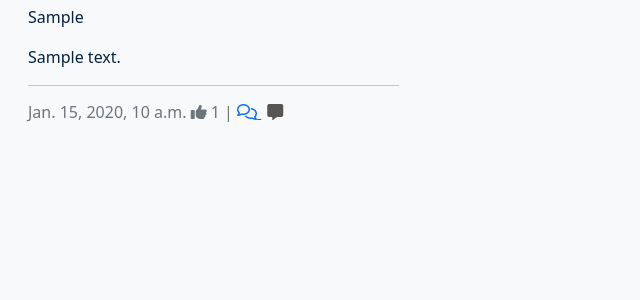
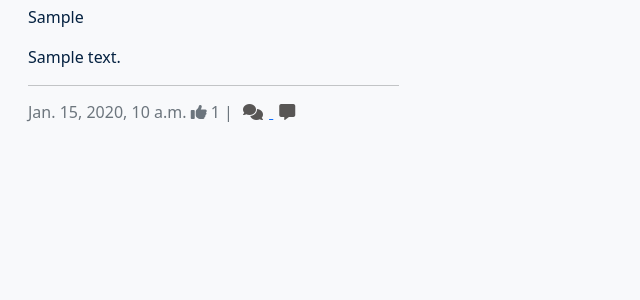
Before and after one commit to HumaIlyas/DjangoNews, a Django app: page / in a window 1280 px wide. Shown: the part 163-463 px from the top of the page, without its empty margins (0-640 px from the left). Run offline with Django 3.2, Linux system fonts and the light colour scheme; a user stored in the database is signed in; data comes from the database, SQL or seed files in the repository; tables that the repository leaves empty hold one stand-in row (values such as "Sample post"); parts of the project's set-up code (start-up, migrations or seed data) failed here and were passed over; some libraries are stand-ins or nearby versions.

Commit message:
Save changes

```diff
--- a/news/urls.py
+++ b/news/urls.py
@@ -6,7 +6,7 @@
     path("", views.CommentList.as_view(), name='news/post_detail'),
     path('category/<str:category>', views.PostCategory.as_view(), name='category'),
     path('<slug:slug>/', views.PostDetail.as_view(), name='news/post_detail'),
-    path('<slug:slug>/', views.PostComment.as_view(), name='home'),
+    path('<slug:slug>/', views.PostComment.as_view(), name='comment_post'),
     path('like/<slug:slug>', views.PostLike.as_view(), name='like_post'),
     path('delete/<slug:slug>', views.PostDelete.as_view(), name='delete_post'),
     path('approve/<slug:slug>', views.CommentApproval.as_view(), name='approve_comment'),
--- a/static/css/style.css
+++ b/static/css/style.css
@@ -183,6 +183,20 @@
     border: none;
 }
 
+/* comment on a post */
+.btn-comment {
+    color: #585655;
+    border: none;
+    background: transparent;
+}
+
+.btn-comment:hover,
+.btn-comment:active {
+    color: #363534;
+    background: transparent;
+    border: none;
+}
+
 /* message for approval of comment */
 .btn-msg {
     color: #585655;
--- a/templates/news/index.html
+++ b/templates/news/index.html
@@ -42,10 +42,12 @@
                             <hr />
                             <p class="card-text text-muted h6">{{ post.created_on}}
                                 <i class="fa-solid fa-thumbs-up"></i> {{ post.number_of_likes }} |
+
                                 {% with comments.count as total_comments %}
-                                <a href="{% url 'home' post.slug %}">
-                                    <i class="far fa-comments"></i>
-                                        {{ total_comments }}
+                                <a href="{% url 'comment_post' post.slug %}">
+                                    <button type="submit" name="post_id" value="{{post.slug}}" class="btn-comment">
+                                        <i class="fa-solid fa-comments"></i>{{ total_comments }}
+                                    </button>
                                 </a>
                                 {% endwith %}
 
```
Also changed, not shown: news/migrations/0004_comment_comments.py (added), news/migrations/0005_remove_comment_comments.py (added).
